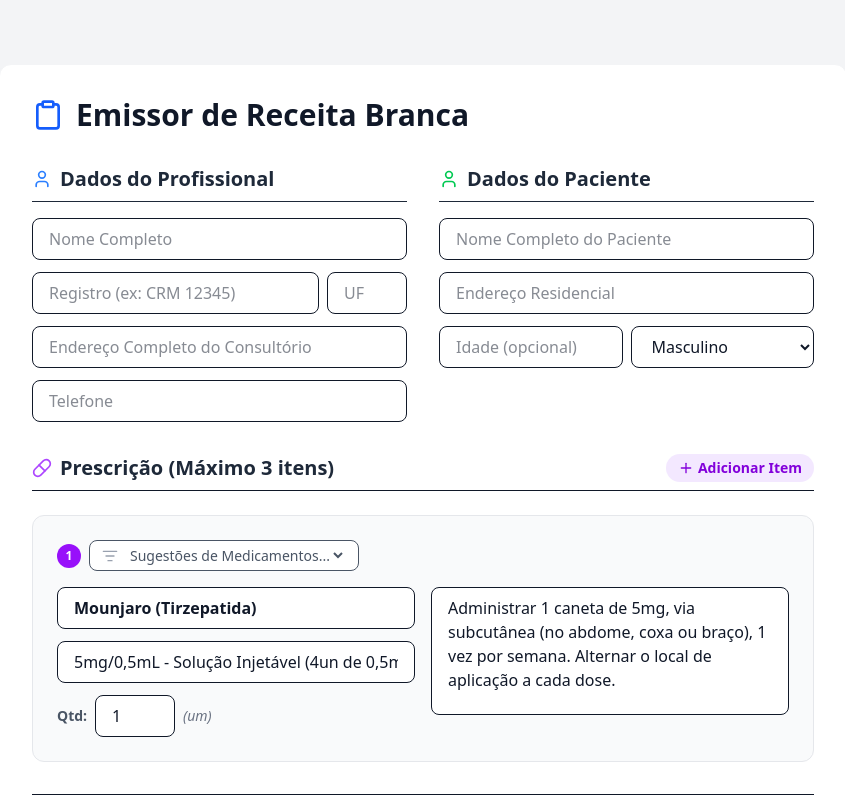
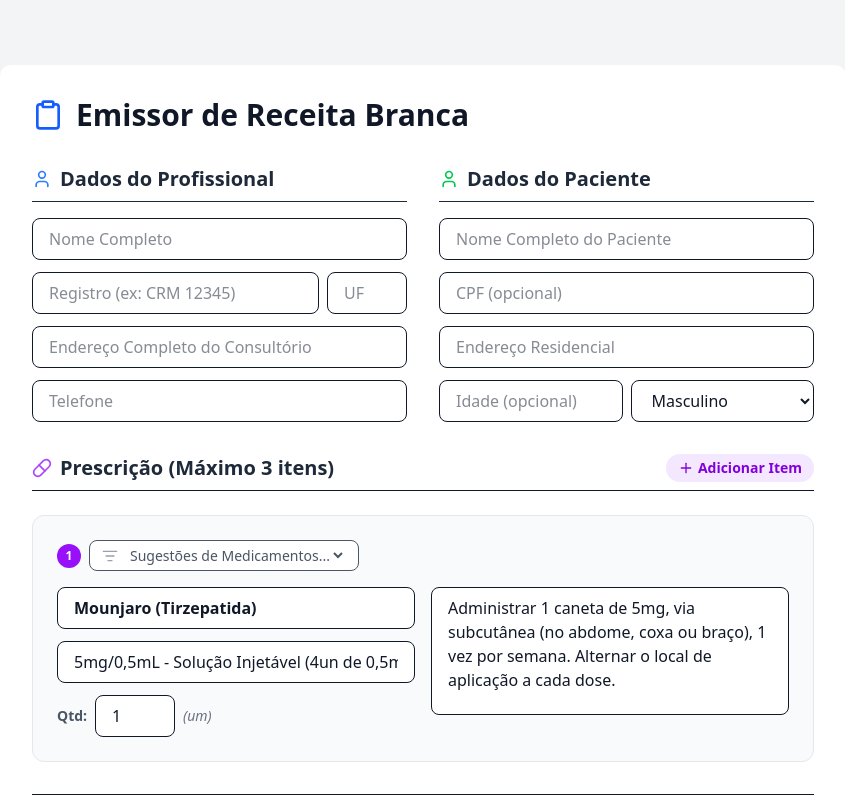
Before and after one commit to romualdoag/receitas-web, a React (Vite) app: page / in a window 1280 px wide. Shown: the top 800 px of the page, without its empty margins (217-1062 px from the left). Built offline with nearby package versions, Linux system fonts and the light colour scheme.

Commit message:
feat: add patient CPF field to form and document

```diff
--- a/src/components/PrescriptionDocument.tsx
+++ b/src/components/PrescriptionDocument.tsx
@@ -19,6 +19,7 @@ interface PrescriptionData {
   paciente: {
     nome: string;
     endereco: string;
+    cpf?: string;
     idade?: string;
     sexo?: string;
   };
@@ -51,13 +52,11 @@ const PrescriptionDocument: React.FC<PrescriptionDocumentProps> = ({ data }) =>
         <p className="text-xs font-black mb-1 uppercase tracking-tighter">Paciente:</p>
         <p className="font-bold text-lg uppercase">{data.paciente.nome || '_____________________________________________________'}</p>
         <p className="text-sm uppercase mt-1">{data.paciente.endereco || '_____________________________________________________'}</p>
-        {(data.paciente.idade || data.paciente.sexo) && (
-          <p className="text-sm uppercase mt-1 font-semibold">
-            {data.paciente.idade && `Idade: ${data.paciente.idade}`}
-            {data.paciente.idade && data.paciente.sexo && ' | '}
-            {data.paciente.sexo && `Sexo: ${data.paciente.sexo}`}
-          </p>
-        )}
+        <div className="flex flex-wrap gap-x-4 gap-y-1 mt-1 font-semibold text-sm uppercase">
+          {data.paciente.cpf && <span>CPF: {data.paciente.cpf}</span>}
+          {data.paciente.idade && <span>Idade: {data.paciente.idade}</span>}
+          {data.paciente.sexo && <span>Sexo: {data.paciente.sexo}</span>}
+        </div>
       </div>
 
       {/* Prescrição */}
--- a/src/components/PrescriptionForm.tsx
+++ b/src/components/PrescriptionForm.tsx
@@ -109,6 +109,7 @@ const PrescriptionForm: React.FC<PrescriptionFormProps> = ({ onDataChange, onPri
     paciente: {
       nome: '',
       endereco: '',
+      cpf: '',
       idade: '',
       sexo: 'M',
     },
@@ -253,6 +254,13 @@ const PrescriptionForm: React.FC<PrescriptionFormProps> = ({ onDataChange, onPri
                 className="w-full px-4 py-2 rounded-lg border focus:ring-2 focus:ring-blue-400 outline-none"
                 value={formData.paciente.nome}
                 onChange={(e) => handlePrescritorPacienteChange('paciente', 'nome', e.target.value)}
+              />
+              <input
+                type="text"
+                placeholder="CPF (opcional)"
+                className="w-full px-4 py-2 rounded-lg border focus:ring-2 focus:ring-blue-400 outline-none"
+                value={formData.paciente.cpf}
+                onChange={(e) => handlePrescritorPacienteChange('paciente', 'cpf', e.target.value)}
               />
               <input
                 type="text"
```
